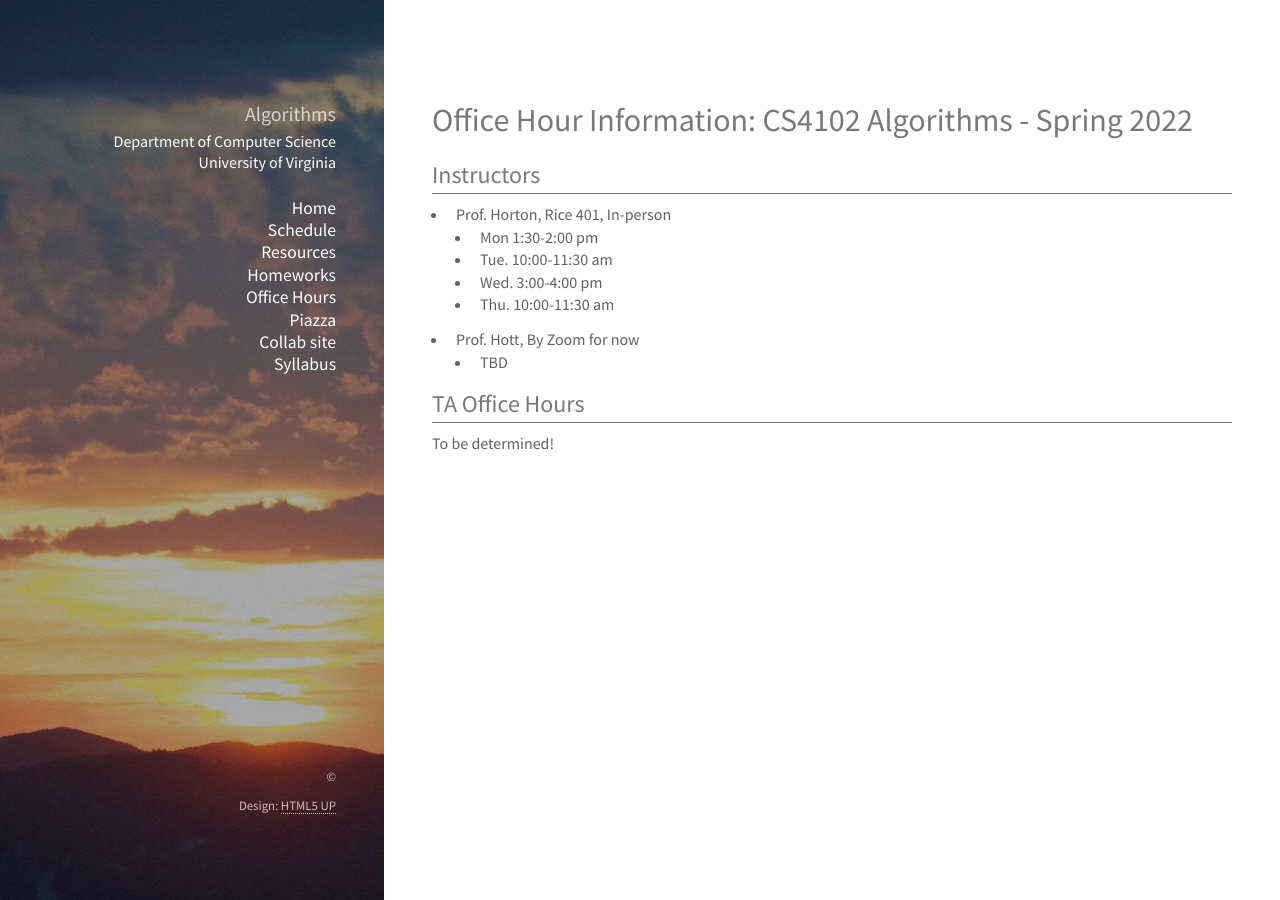
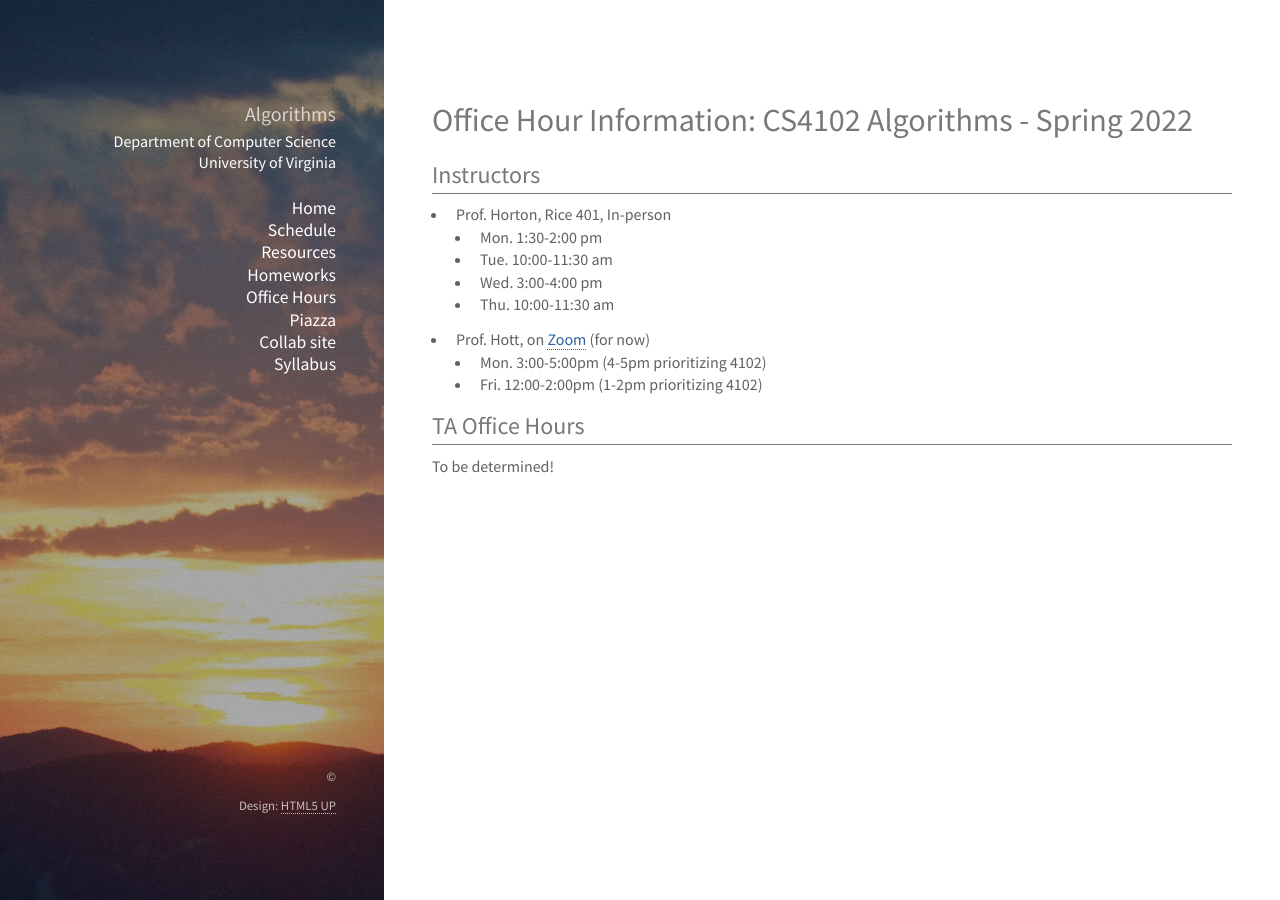
Before and after one commit to uva-cs/cs4102-s22, a Jekyll site: the page built from office-hours.md, in a window 1280 px wide. Built offline with Jekyll 4.4.1, drawn with Linux system fonts in a browser that asks for light colours; nearby versions of some CDN libraries; library files that are not in the unit come from our copies.

Commit message:
Updated robbie's office hours

```diff
--- a/office-hours.md
+++ b/office-hours.md
@@ -7,12 +7,13 @@ title: CS4102 Algorithms - Spring 2022
 ## Instructors
 
 * Prof. Horton, Rice 401, In-person
-   * Mon 1:30-2:00 pm
+   * Mon. 1:30-2:00 pm
    * Tue. 10:00-11:30 am
    * Wed. 3:00-4:00 pm
    * Thu. 10:00-11:30 am
-* Prof. Hott, By Zoom for now
-   * TBD
+* Prof. Hott, on [Zoom](https://virginia.zoom.us/my/jrhott) (for now)
+   * Mon. 3:00-5:00pm (4-5pm prioritizing 4102)
+   * Fri. 12:00-2:00pm (1-2pm prioritizing 4102)
 
 ## TA Office Hours
 
```
Also changed, not shown: syllabus.md (+1 -1 lines).
